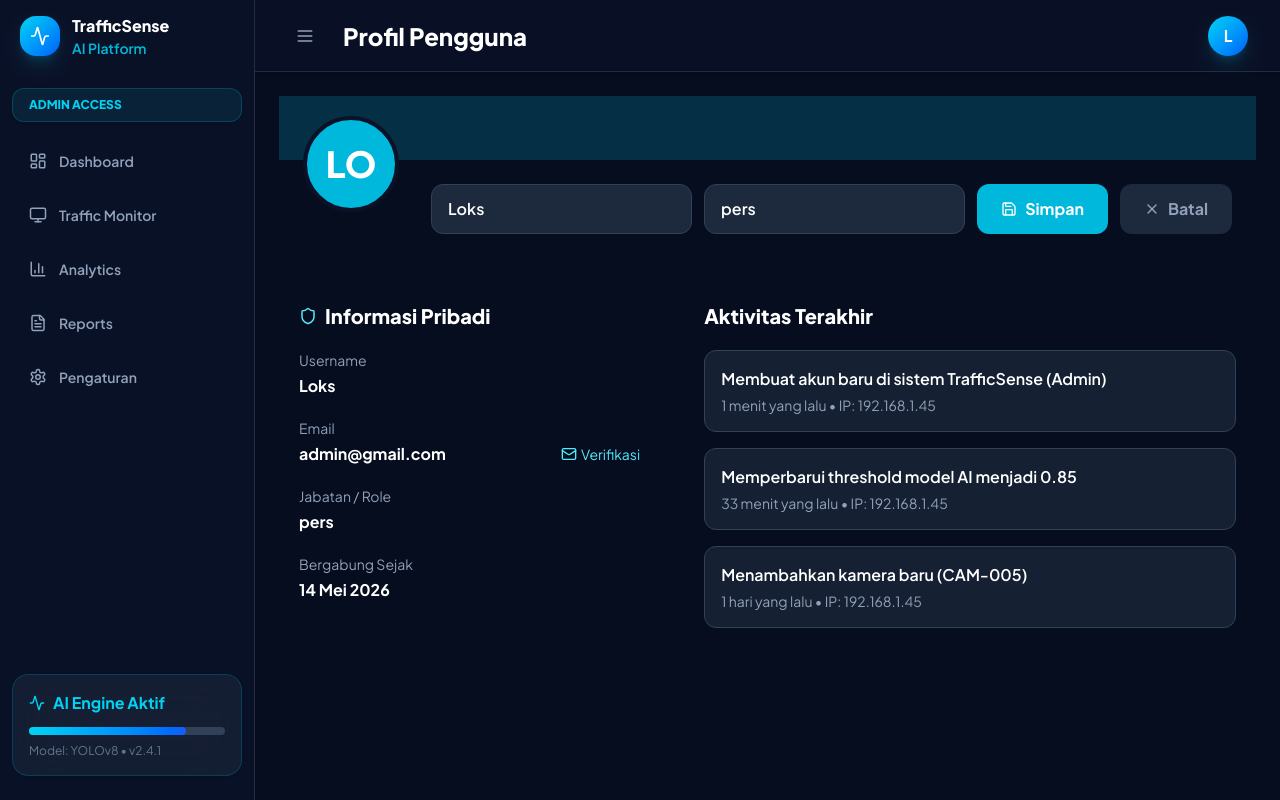
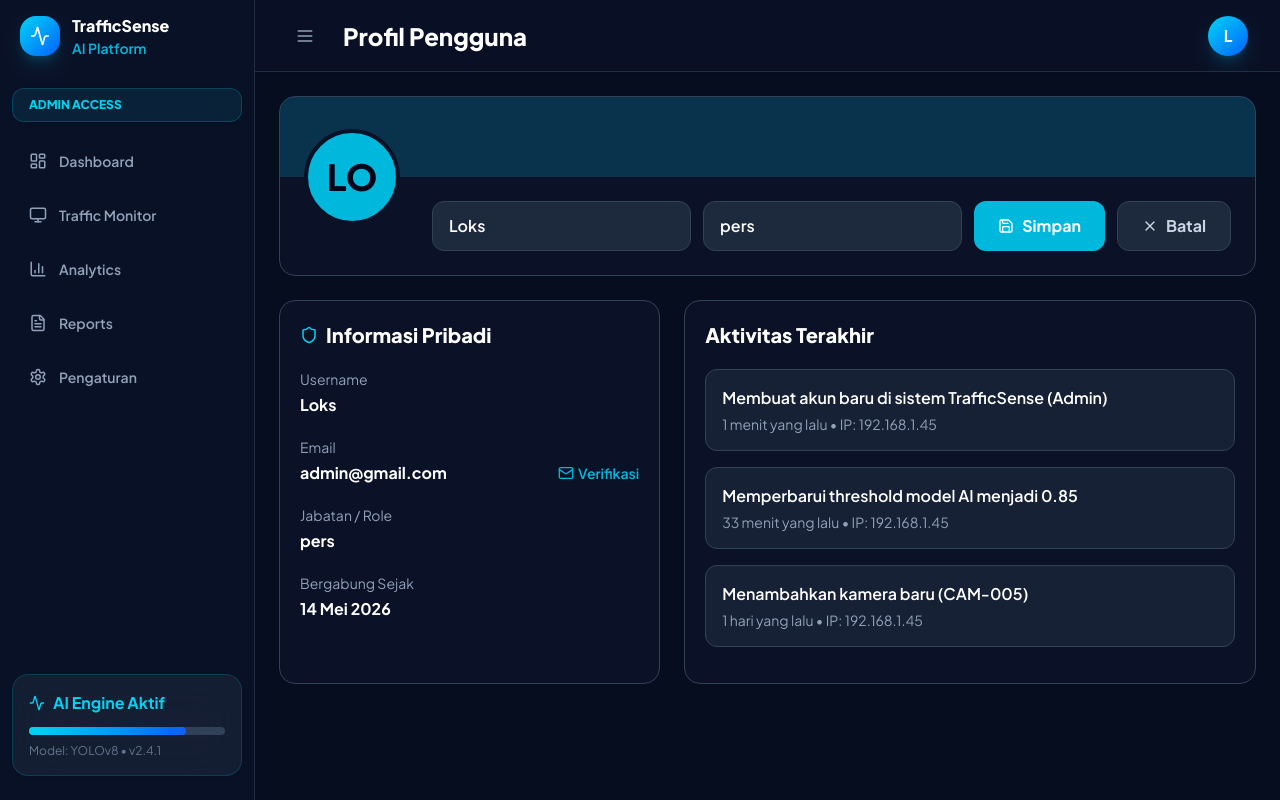
Before and after one commit to Anandaa45/TrafficSense-AI, a React (Vite) app in the folder client/: page /profile in a window 1280 px wide. Both pictures are taken after a click on the button "Edit Profil". Built offline with nearby package versions, Linux system fonts and the light colour scheme; no server answers.

Commit message:
menyesuiakan intensitas warna dalam Profil

```diff
--- a/client/src/pages/Profile.jsx
+++ b/client/src/pages/Profile.jsx
@@ -1,34 +1,156 @@
 import React, { useState } from 'react';
-import { Link, useNavigate } from 'react-router-dom';
-import { Building2, Edit3, LogOut, Mail, MapPin, Save, Shield, X } from 'lucide-react';
+import { useNavigate } from 'react-router-dom';
+import {
+  Building2,
+  Edit3,
+  LogOut,
+  Mail,
+  MapPin,
+  Save,
+  Shield,
+  X,
+} from 'lucide-react';
+import { useTheme } from '../Context/ThemeContext.jsx';
 
 export default function Profile() {
   const navigate = useNavigate();
+  const { isDark } = useTheme();
+
   const [editing, setEditing] = useState(false);
-  const [form, setForm] = useState({ name: 'Loks', role: 'pers', email: 'admin@gmail.com', country: 'Indonesia', org: 'TrafficSense Platform' });
+  const [form, setForm] = useState({
+    name: 'Loks',
+    role: 'pers',
+    email: 'admin@gmail.com',
+    country: 'Indonesia',
+    org: 'TrafficSense Platform',
+  });
+
+  const cardClass = isDark
+    ? 'bg-[#0b1228] border border-slate-700 text-white'
+    : 'bg-white/95 border border-slate-300 text-slate-900 shadow-lg shadow-slate-200/70';
+
+  const innerBox = isDark
+    ? 'bg-slate-800/70 border border-slate-700'
+    : 'bg-white border border-slate-300 shadow-md shadow-slate-200/60';
+
+  const titleText = isDark ? 'text-white' : 'text-slate-950';
+  const mutedText = isDark ? 'text-slate-400' : 'text-slate-600';
+
+  const inputClass = isDark
+    ? 'bg-slate-800 border-slate-700 text-white placeholder:text-slate-500'
+    : 'bg-white border-slate-300 text-slate-900 placeholder:text-slate-400';
+
+  const avatarBorder = isDark
+    ? 'border-[#0b1228]'
+    : 'border-white shadow-lg shadow-slate-300/70';
+
   const logout = () => {
     localStorage.removeItem('trafficsense_user');
     navigate('/login');
   };
+
+  const activities = [
+    'Membuat akun baru di sistem TrafficSense (Admin)',
+    'Memperbarui threshold model AI menjadi 0.85',
+    'Menambahkan kamera baru (CAM-005)',
+  ];
+
   return (
     <div className="space-y-6">
-      <section className="card-dark overflow-hidden">
-        <div className="h-16 bg-cyan-500/20" />
+      {/* Header Profile */}
+      <section className={`overflow-hidden rounded-2xl transition-colors ${cardClass}`}>
+        <div
+          className={`h-20 ${
+            isDark
+              ? 'bg-cyan-500/20'
+              : 'bg-gradient-to-r from-cyan-100 via-sky-100 to-blue-100'
+          }`}
+        />
+
         <div className="relative p-5 md:p-6">
-          <div className="absolute -top-11 left-6 flex h-24 w-24 items-center justify-center rounded-full border-4 border-[#0b1228] bg-cyan-500 text-4xl font-extrabold">LO</div>
+          <div
+            className={`absolute -top-12 left-6 flex h-24 w-24 items-center justify-center rounded-full border-4 bg-cyan-500 text-4xl font-extrabold text-slate-950 ${avatarBorder}`}
+          >
+            LO
+          </div>
+
           <div className="ml-0 pt-16 md:ml-32 md:pt-0">
             {editing ? (
               <div className="grid gap-3 md:grid-cols-[1fr_auto]">
                 <div className="grid gap-3 md:grid-cols-2">
-                  <Input value={form.name} onChange={(name) => setForm({ ...form, name })} />
-                  <Input value={form.role} onChange={(role) => setForm({ ...form, role })} />
+                  <Input
+                    value={form.name}
+                    onChange={(name) => setForm({ ...form, name })}
+                    className={inputClass}
+                  />
+
+                  <Input
+                    value={form.role}
+                    onChange={(role) => setForm({ ...form, role })}
+                    className={inputClass}
+                  />
                 </div>
-                <div className="flex gap-3"><button onClick={() => setEditing(false)} className="flex items-center gap-2 rounded-xl bg-cyan-500 px-6 py-3 font-bold"><Save size={16}/> Simpan</button><button onClick={() => setEditing(false)} className="flex items-center gap-2 rounded-xl bg-slate-800 px-6 py-3 font-bold text-slate-400"><X size={16}/> Batal</button></div>
+
+                <div className="flex flex-wrap gap-3">
+                  <button
+                    onClick={() => setEditing(false)}
+                    className="flex items-center gap-2 rounded-xl bg-cyan-500 px-6 py-3 font-bold text-white transition-colors hover:bg-cyan-600"
+                  >
+                    <Save size={16} />
+                    Simpan
+                  </button>
+
+                  <button
+                    onClick={() => setEditing(false)}
+                    className={`flex items-center gap-2 rounded-xl border px-6 py-3 font-bold transition-colors ${
+                      isDark
+                        ? 'border-slate-700 bg-slate-800 text-slate-300 hover:bg-slate-700'
+                        : 'border-slate-300 bg-white text-slate-700 hover:bg-slate-50'
+                    }`}
+                  >
+                    <X size={16} />
+                    Batal
+                  </button>
+                </div>
               </div>
             ) : (
               <div className="flex flex-col justify-between gap-4 md:flex-row md:items-start">
-                <div><h3 className="text-3xl font-extrabold">{form.name}</h3><p className="mt-1 font-bold text-cyan-300">{form.role}</p><div className="mt-4 flex flex-wrap gap-3"><Pill icon={<MapPin size={14}/>} text={form.country}/><Pill icon={<Building2 size={14}/>} text={form.org}/></div></div>
-                <div className="flex gap-3"><button onClick={() => setEditing(true)} className="flex items-center gap-2 rounded-xl bg-cyan-500 px-5 py-3 font-bold"><Edit3 size={16}/> Edit Profil</button><button onClick={logout} className="flex items-center gap-2 rounded-xl border border-rose-500/40 bg-rose-500/10 px-5 py-3 font-bold text-rose-300"><LogOut size={16}/> Logout</button></div>
+                <div>
+                  <h3 className={`text-3xl font-extrabold ${titleText}`}>
+                    {form.name}
+                  </h3>
+
+                  <p className="mt-1 font-bold text-cyan-500">
+                    {form.role}
+                  </p>
+
+                  <div className="mt-4 flex flex-wrap gap-3">
+                    <Pill icon={<MapPin size={14} />} text={form.country} isDark={isDark} />
+                    <Pill icon={<Building2 size={14} />} text={form.org} isDark={isDark} />
+                  </div>
+                </div>
+
+                <div className="flex flex-wrap gap-3">
+                  <button
+                    onClick={() => setEditing(true)}
+                    className="flex items-center gap-2 rounded-xl bg-cyan-500 px-5 py-3 font-bold text-white transition-colors hover:bg-cyan-600"
+                  >
+                    <Edit3 size={16} />
+                    Edit Profil
+                  </button>
+
+                  <button
+                    onClick={logout}
+                    className={`flex items-center gap-2 rounded-xl border px-5 py-3 font-bold transition-colors ${
+                      isDark
+                        ? 'border-rose-500/40 bg-rose-500/10 text-rose-300 hover:bg-rose-500/20'
+                        : 'border-rose-300 bg-rose-50 text-rose-600 hover:bg-rose-100'
+                    }`}
+                  >
+                    <LogOut size={16} />
+                    Logout
+                  </button>
+                </div>
               </div>
             )}
           </div>
@@ -36,12 +158,104 @@ export default function Profile() {
       </section>
 
       <div className="grid gap-6 xl:grid-cols-[0.8fr_1.2fr]">
-        <section className="card-dark p-5"><h3 className="mb-5 flex items-center gap-2 text-xl font-extrabold"><Shield size={18} className="text-cyan-300"/> Informasi Pribadi</h3><Info label="Username" value={form.name}/><Info label="Email" value={form.email} icon={<Mail size={16}/>} extra="Verifikasi"/><Info label="Jabatan / Role" value={form.role}/><Info label="Bergabung Sejak" value="14 Mei 2026"/></section>
-        <section className="card-dark p-5"><h3 className="mb-5 text-xl font-extrabold">Aktivitas Terakhir</h3>{['Membuat akun baru di sistem TrafficSense (Admin)','Memperbarui threshold model AI menjadi 0.85','Menambahkan kamera baru (CAM-005)'].map((x,i)=><div key={x} className="mb-4 rounded-xl border border-slate-700 bg-slate-800/70 p-4"><p className="font-semibold">{x}</p><p className="mt-1 text-sm text-slate-400">{i===0?'1 menit yang lalu':i===1?'33 menit yang lalu':'1 hari yang lalu'} • IP: 192.168.1.45</p></div>)}</section>
+        {/* Informasi Pribadi */}
+        <section className={`rounded-2xl p-5 transition-colors ${cardClass}`}>
+          <h3 className={`mb-5 flex items-center gap-2 text-xl font-extrabold ${titleText}`}>
+            <Shield size={18} className="text-cyan-400" />
+            Informasi Pribadi
+          </h3>
+
+          <Info label="Username" value={form.name} mutedText={mutedText} titleText={titleText} />
+
+          <Info
+            label="Email"
+            value={form.email}
+            icon={<Mail size={16} />}
+            extra="Verifikasi"
+            mutedText={mutedText}
+            titleText={titleText}
+          />
+
+          <Info label="Jabatan / Role" value={form.role} mutedText={mutedText} titleText={titleText} />
+
+          <Info label="Bergabung Sejak" value="14 Mei 2026" mutedText={mutedText} titleText={titleText} />
+        </section>
+
+        {/* Aktivitas Terakhir */}
+        <section className={`rounded-2xl p-5 transition-colors ${cardClass}`}>
+          <h3 className={`mb-5 text-xl font-extrabold ${titleText}`}>
+            Aktivitas Terakhir
+          </h3>
+
+          {activities.map((activity, index) => (
+            <div
+              key={activity}
+              className={`mb-4 rounded-xl p-4 transition-colors ${innerBox}`}
+            >
+              <p className={`font-semibold ${titleText}`}>
+                {activity}
+              </p>
+
+              <p className={`mt-1 text-sm ${mutedText}`}>
+                {index === 0
+                  ? '1 menit yang lalu'
+                  : index === 1
+                    ? '33 menit yang lalu'
+                    : '1 hari yang lalu'}{' '}
+                • IP: 192.168.1.45
+              </p>
+            </div>
+          ))}
+        </section>
       </div>
     </div>
   );
 }
-function Input({ value, onChange }) { return <input value={value} onChange={(e)=>onChange(e.target.value)} className="rounded-xl border border-slate-700 bg-slate-800 px-4 py-3 font-semibold outline-none"/> }
-function Pill({ icon, text }) { return <span className="inline-flex items-center gap-2 rounded-full border border-slate-700 px-4 py-2 text-sm text-slate-300">{icon}{text}</span> }
-function Info({ label, value, icon, extra }) { return <div className="mb-5"><p className="text-sm text-slate-400">{label}</p><div className="mt-1 flex items-center justify-between"><p className="font-bold">{value}</p>{extra ? <span className="flex items-center gap-1 text-sm text-cyan-300">{icon}{extra}</span> : null}</div></div> }
+
+function Input({ value, onChange, className }) {
+  return (
+    <input
+      value={value}
+      onChange={(e) => onChange(e.target.value)}
+      className={`rounded-xl border px-4 py-3 font-semibold outline-none focus:ring-2 focus:ring-cyan-400 ${className}`}
+    />
+  );
+}
+
+function Pill({ icon, text, isDark }) {
+  return (
+    <span
+      className={`inline-flex items-center gap-2 rounded-full border px-4 py-2 text-sm transition-colors ${
+        isDark
+          ? 'border-slate-700 text-slate-300'
+          : 'border-slate-300 bg-white text-slate-700 shadow-sm'
+      }`}
+    >
+      {icon}
+      {text}
+    </span>
+  );
+}
+
+function Info({ label, value, icon, extra, mutedText, titleText }) {
+  return (
+    <div className="mb-5">
+      <p className={`text-sm ${mutedText}`}>
+        {label}
+      </p>
+
+      <div className="mt-1 flex items-center justify-between">
+        <p className={`font-bold ${titleText}`}>
+          {value}
+        </p>
+
+        {extra ? (
+          <span className="flex items-center gap-1 text-sm font-semibold text-cyan-500">
+            {icon}
+            {extra}
+          </span>
+        ) : null}
+      </div>
+    </div>
+  );
+}
```
